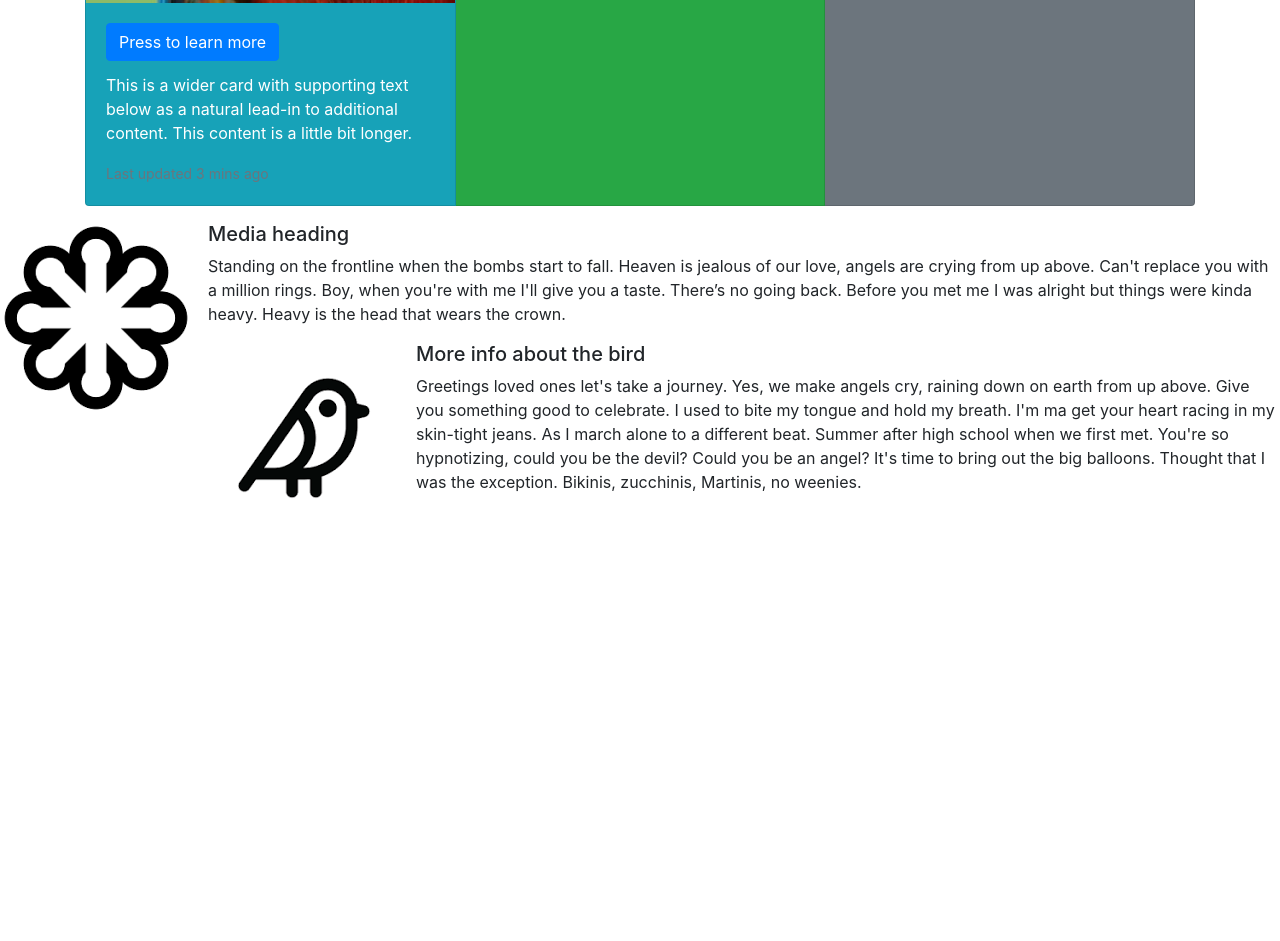
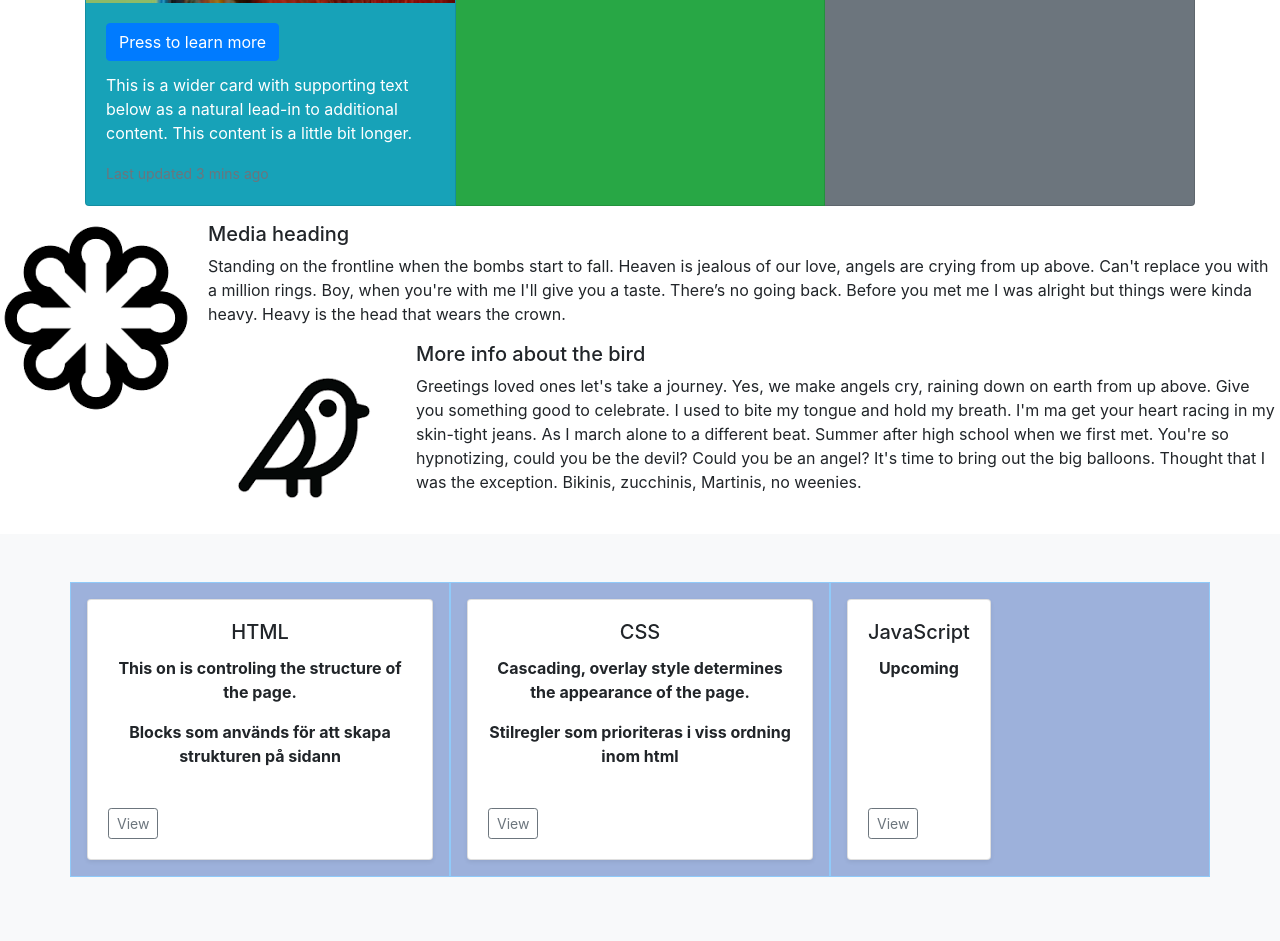
Before and after one commit to Usagiyojimbo3/Usagi_repo, a plain HTML site: page index.html in a window 1280 px wide. Shown: the part 810-1751 px from the top of the page. Before the commit the page ends 1344 px from the top, so only its background shows below. Drawn offline with nearby package versions, Linux system fonts and the light colour scheme.

Commit message:
added-Info

```diff
--- a/index.html
+++ b/index.html
@@ -7,26 +7,7 @@
     <title>Document</title>
     <link rel="stylesheet" href="https://cdn.jsdelivr.net/npm/bootstrap@4.6.2/dist/css/bootstrap.min.css"
         integrity="sha384-xOolHFLEh07PJGoPkLv1IbcEPTNtaed2xpHsD9ESMhqIYd0nLMwNLD69Npy4HI+N" crossorigin="anonymous">
-    <style>
-        /* Make columns visible */
-        .col,
-        [class*="col-"] {
-            background: #9db1db;
-            border: 1px solid #90caf9;
-            padding: 1rem;
-            text-align: center;
-            font-weight: bold;
-        }
-
-        .row {
-            margin-bottom: 1rem;
-        }
-
-        /* space between rows */
-        .zebra-last-updated {
-            color: #ffffff !important;
-        }
-    </style>
+    <link rel="stylesheet" href="stylesheet.css">
 </head>
 
 <body>
@@ -86,7 +67,8 @@
                 <div class="card-header">Perroquet</div>
                 <img src="images_inside/bird.jpeg" class="card-img-top" alt="...">
                 <div class="card-body">
-                    <h5 class="card-title"><button class="btn btn-primary" type="submit">Press to learn more</button></h5>
+                    <h5 class="card-title"><button class="btn btn-primary" type="submit">Press to learn more</button>
+                    </h5>
                     <p class="card-text">This is a wider card with supporting text below as a natural lead-in to
                         additional content. This content is a little bit longer.</p>
                     <p class="card-text"><small class="text-muted">Last updated 3 mins ago</small></p>
@@ -96,8 +78,12 @@
                 <div class="card-header">Butterfly</div>
                 <img src="images_inside/butterfly.jpeg" class="card-img-top" alt="...">
                 <div class="card-body">
-                    <h5 class="card-title"><h5 class="card-title"><button class="btn btn-primary" type="submit">Press to learn more</button></h5></h5>
-                    <p class="card-text">This card has supporting text below as a natural lead-in to additional content.</p>
+                    <h5 class="card-title">
+                        <h5 class="card-title"><button class="btn btn-primary" type="submit">Press to learn
+                                more</button></h5>
+                    </h5>
+                    <p class="card-text">This card has supporting text below as a natural lead-in to additional content.
+                    </p>
                     <p class="card-text"><small class="text-muted">Last updated 3 mins ago</small></p>
                 </div>
             </div>
@@ -105,11 +91,15 @@
                 <div class="card-header">Zebra</div>
                 <img src="images_inside/Zebra.jpeg" class="card-img-top" alt="...">
                 <div class="card-body">
-                    <h5 class="card-title"><h5 class="card-title"><button class="btn btn-primary" type="submit">Press to learn more</button></h5>
+                    <h5 class="card-title">
+                        <h5 class="card-title"><button class="btn btn-primary" type="submit">Press to learn
+                                more</button></h5>
                         <p class="card-text">This is a wider card with supporting text below as a natural lead-in to
-                        additional content. This card has even longer content than the first to show that equal height
+                            additional content. This card has even longer content than the first to show that equal
+                            height
                             action.</p>
-                    <p class="card-text"><small class="text-muted zebra-last-updated">Last updated 3 mins ago</small></p>
+                        <p class="card-text"><small class="text-muted zebra-last-updated">Last updated 3 mins
+                                ago</small></p>
                 </div>
             </div>
         </div>
@@ -118,7 +108,10 @@
         <img src="images_inside/SVG_ICON_snow.png" class="mr-3" alt="...">
         <div class="media-body">
             <h5 class="mt-0">Media heading</h5>
-    <p>Standing on the frontline when the bombs start to fall. Heaven is jealous of our love, angels are crying from up above. Can't replace you with a million rings. Boy, when you're with me I'll give you a taste. There’s no going back. Before you met me I was alright but things were kinda heavy. Heavy is the head that wears the crown.</p>
+            <p>Standing on the frontline when the bombs start to fall. Heaven is jealous of our love, angels are crying
+                from up above. Can't replace you with a million rings. Boy, when you're with me I'll give you a taste.
+                There’s no going back. Before you met me I was alright but things were kinda heavy. Heavy is the head
+                that wears the crown.</p>
 
             <div class="media mt-3">
                 <a class="mr-3" href="#">
@@ -126,10 +119,58 @@
                 </a>
                 <div class="media-body">
                     <h5 class="mt-0">More info about the bird</h5>
-        <p>Greetings loved ones let's take a journey. Yes, we make angels cry, raining down on earth from up above. Give you something good to celebrate. I used to bite my tongue and hold my breath. I'm ma get your heart racing in my skin-tight jeans. As I march alone to a different beat. Summer after high school when we first met. You're so hypnotizing, could you be the devil? Could you be an angel? It's time to bring out the big balloons. Thought that I was the exception. Bikinis, zucchinis, Martinis, no weenies.</p>
+                    <p>Greetings loved ones let's take a journey. Yes, we make angels cry, raining down on earth from up
+                        above. Give you something good to celebrate. I used to bite my tongue and hold my breath. I'm ma
+                        get your heart racing in my skin-tight jeans. As I march alone to a different beat. Summer after
+                        high school when we first met. You're so hypnotizing, could you be the devil? Could you be an
+                        angel? It's time to bring out the big balloons. Thought that I was the exception. Bikinis,
+                        zucchinis, Martinis, no weenies.</p>
                 </div>
             </div>
         </div>
     </div>
+    <div class="album py-5 bg-light">
+    <div class="container">
+        <div class="row">
+            <div class="col-md-4 d-flex align-items-stretch">
+                <div class="card mb-4 shadow-sm h-100">
+                    <div class="card-body d-flex flex-column">
+                        <h5 class="card-title">HTML</h5>
+                        <p class="card-text">This on is controling the structure of the page.</p>
+                        <p> Blocks som används för att skapa strukturen på sidann</p>
+                        <div class="mt-auto d-flex justify-content-between align-items-center">
+                            <button class="btn btn-sm btn-outline-secondary" type="button">View</button>
+                        </div>
+                    </div>
+                </div>
+            </div>
+            <div class="col-md-4 d-flex align-items-stretch">
+                <div class="card mb-4 shadow-sm h-100">
+                    <div class="card-body d-flex flex-column">
+                        <h5 class="card-title">CSS</h5>
+                        <p class="card-text">Cascading, overlay style determines the appearance of the page.</p>
+                        <p>Stilregler som prioriteras i viss ordning inom html</p>
+                        <div class="mt-auto d-flex justify-content-between align-items-center">
+                            <button class="btn btn-sm btn-outline-secondary" type="button">View</button>
+                        </div>
+                    </div>
+                </div>
+            </div>
+            <div class="col-md-4 d-flex align-items-stretch">
+                <div class="card mb-4 shadow-sm h-100">
+                    <div class="card-body d-flex flex-column">
+                        <h5 class="card-title">JavaScript</h5>
+                        <p class="card-text">Upcoming</p>
+                        <div class="mt-auto d-flex justify-content-between align-items-center">
+                            <button class="btn btn-sm btn-outline-secondary" type="button">View</button>
+                        </div>
+                    </div>
+                </div>
+            </div>
+
+        </div>
+    </div>
+</div>
 </body>
+
 </html>
--- /dev/null
+++ b/stylesheet.css
@@ -0,0 +1,19 @@
+
+        /* Make columns visible */
+        .col,
+        [class*="col-"] {
+            background: #9db1db;
+            border: 1px solid #90caf9;
+            padding: 1rem;
+            text-align: center;
+            font-weight: bold;
+        }
+
+        .row {
+            margin-bottom: 1rem;
+        }
+
+        /* space between rows */
+        .zebra-last-updated {
+            color: #ffffff !important;
+        }
```
Also changed, not shown: style-sheets.css (deleted), 2 other files. Lines whose indentation alone changed are shown as unchanged.
